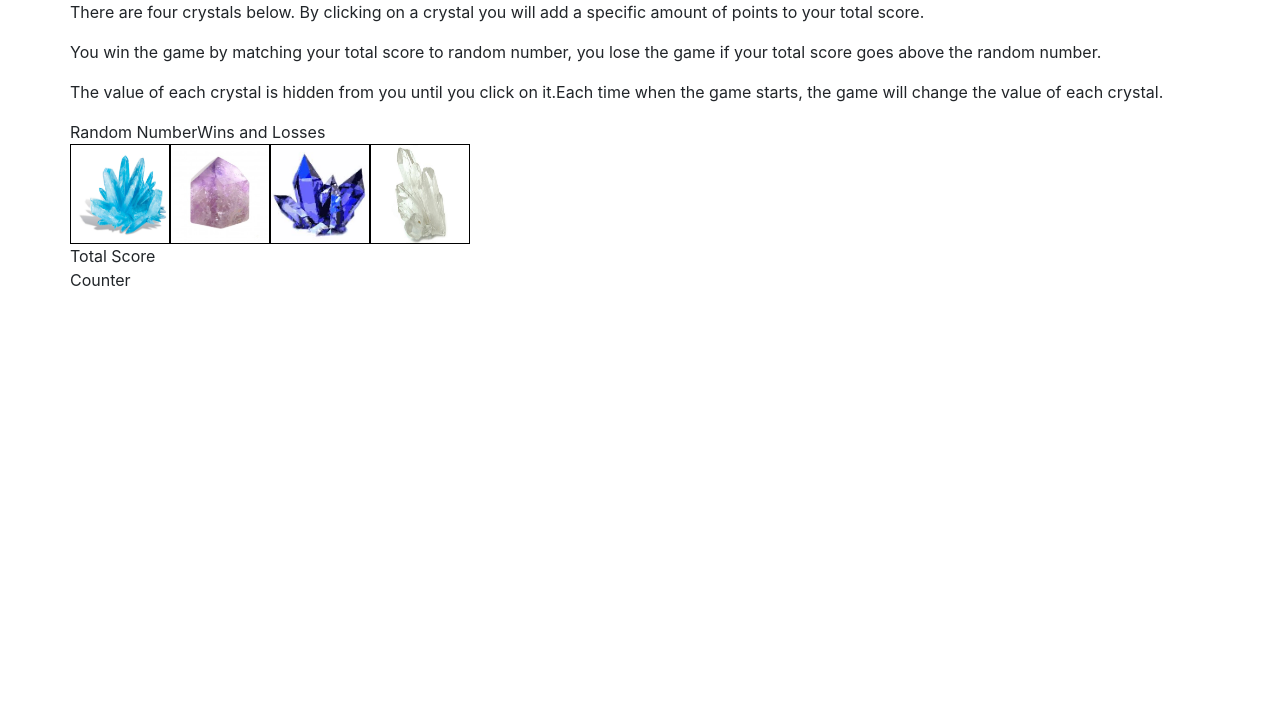
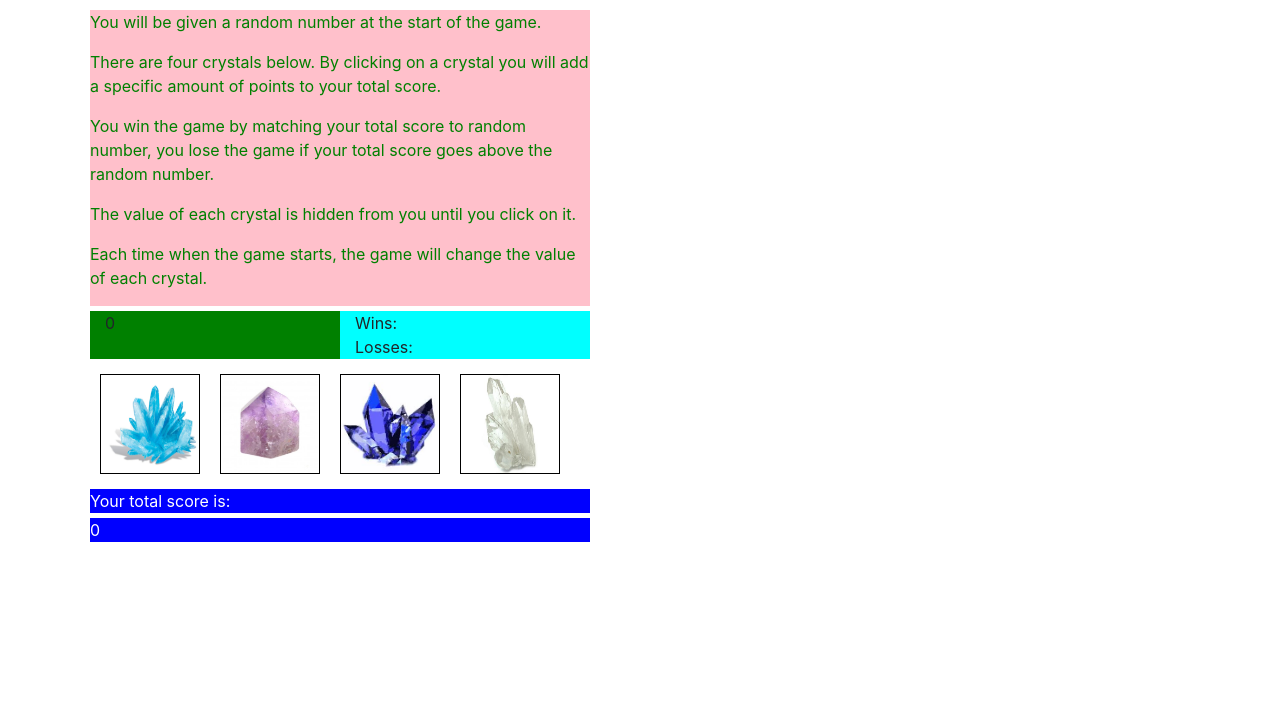
Before and after one commit to noeljcruz/Crystals-Game, a plain HTML site: page index.html in a window 1280 px wide. Shown: the part 96-800 px from the top of the page. Drawn offline with nearby package versions, Linux system fonts and the light colour scheme.

Commit message:
Added more styling

```diff
--- a/assets/css/style.css
+++ b/assets/css/style.css
@@ -1,6 +1,43 @@
 
 img {
-height: 100px;
-width: 100px;
-border: solid 1px black;
+    height: 100px;
+    width: 100px;
+    border: solid 1px black;
+    margin: 10px;
 }
+
+div {
+    width: 500px;
+}
+
+.row {
+    margin: 5px;
+}
+
+h1 {
+    background: orange;
+    padding: 20px 0px;
+}
+
+#main {
+    background: pink;
+    color: green;
+}
+
+#random {
+    background: green;
+}
+
+#score {
+    background: cyan;
+}
+
+#total {
+    background: blue;
+    color: white;
+}
+
+#counter {
+    background: blue;
+    color: white;
+}
--- a/index.html
+++ b/index.html
@@ -16,16 +16,20 @@
         <div class="row">
             <h1>CrystalsCollector!</h1>
         </div>
-        <div class="row">
+        <div id="main" class="row">
             <p>You will be given a random number at the start of the game.</p>
-            <p>There are four crystals below. By clicking on a crystal you will add a specific amount of points to your total score.</p>
-            <p>You win the game by matching your total score to random number, you lose the game if your total score goes above the random number.</p>
+            <p>There are four crystals below. By clicking on a crystal you will add a specific amount of points to your
+                total score.</p>
+            <p>You win the game by matching your total score to random number, you lose the game if your total score
+                goes above the random number.</p>
             <p>The value of each crystal is hidden from you until you click on it.</p>
             <p>Each time when the game starts, the game will change the value of each crystal.</p>
         </div>
         <div class="row">
-            <div>Random Number</div>
-            <div>Wins and Losses</div>
+            <div id="random" class="col-md">0</div>
+            <div id="score" class="col-md">
+                Wins: <br> Losses:
+            </div>
         </div>
         <div class="row">
             <img src="assets/images/crystal1.jpg" alt="crystal1">
@@ -33,14 +37,11 @@
             <img src="assets/images/crystal3.jpg" alt="crystal3">
             <img src="assets/images/crystal4.jpg" alt="crystal4">
         </div>
-        <div class="row">
-            <div>Total Score</div>
-        </div>
-        <div class="row">
-            <div>Counter</div>
-        </div>
+        <div id="total" class="row">Your total score is:</div>
+        <div id="counter" class="row">0</div>
     </div>
 
+    <script src="assets/javascript/game.js"></script>
 </body>
 
 </html>
```
